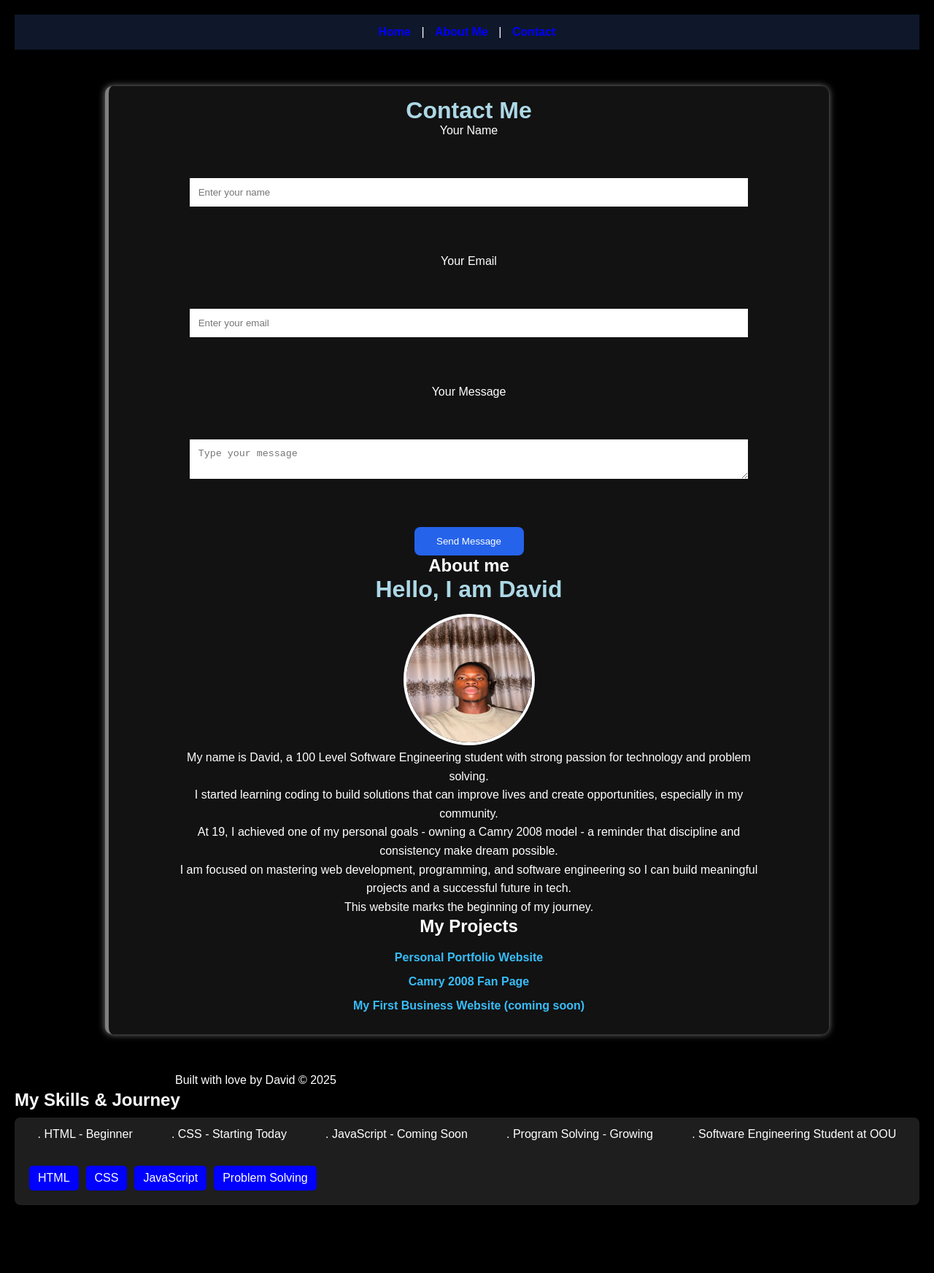
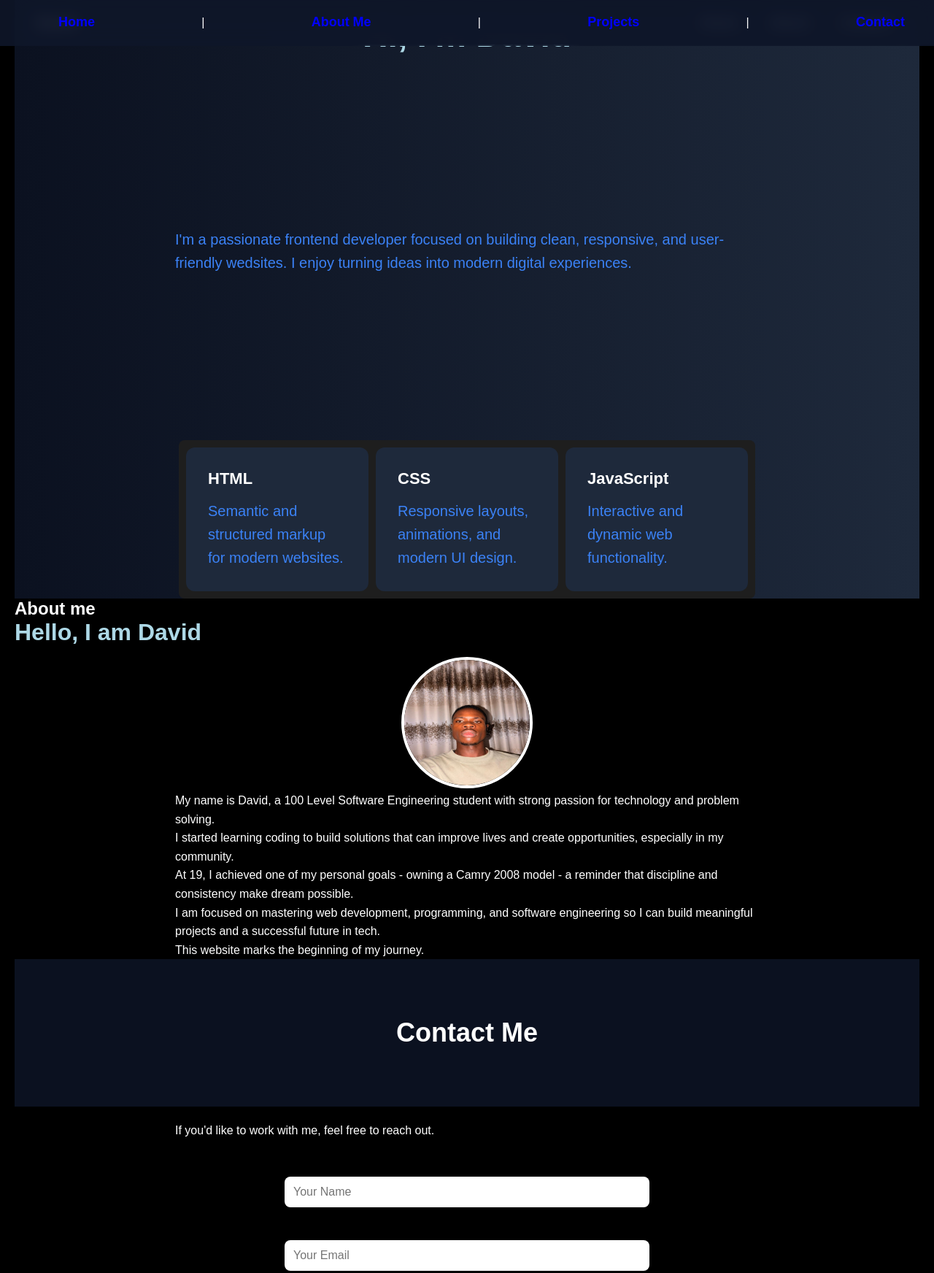
Before and after one commit to davidcashbalogun/david-portfolio, a plain HTML site: page index.html in a window 1280 px wide. Shown: the top 1744 px of the page at 73% size. Before the commit the page ends 1671 px from the top, so only its background shows below. Drawn offline with Linux system fonts and the light colour scheme.

Commit message:
Add files via upload

```diff
--- a/index.html
+++ b/index.html
@@ -40,27 +40,47 @@
 </head>
 <body>
 
+    <section id="home">
+        <h1>Hi, I'm David</h1>
+        <p>
+            I'm a passionate frontend developer focused on building clean,
+            responsive, and user-friendly wedsites. I enjoy turning ideas
+            into modern digital experiences.
+        </p>
+
+        <nav>
+            <div class="logo">David</div>
+            <ul>
+                <li><a href="#home">Home</a></li>
+                <li><a href="#about">About</a></li>
+                <li><a href="#contact">Contact</a></li>
+            </ul>
+        </nav>
+
+        <div class="skills">
+            <div class="card">
+                <h3>HTML</h3>
+                <p>Semantic and structured markup for modern websites.</p>
+            </div>
+
+            <div class="card">
+                <h3>CSS</h3>
+                <p>Responsive layouts, animations, and modern UI design.</p>
+            </div>
+
+            <div class="card">
+                <h3>JavaScript</h3>
+                <p>Interactive and dynamic web functionality.</p>
+            </div>
+        </div>
+    </section>
+
 <nav>
     <a href="index.html">Home</a> |
     <a href="about.html">About Me</a> |
-    <a href="contact.html">Contact</a>
+    <a href="projects">Projects</a> |
+    <a href="contact">Contact</a>
 </nav>
-    <div class="box">
-
-    <h1>Contact Me</h1>
-
-    <form>
-        <label>Your Name</label><br>
-        <input type="text" placeholder="Enter your name"><br><br>
-
-        <label>Your Email</label><br>
-        <input type="email" placeholder="Enter your email"><br><br>
-
-        <label>Your Message</label><br>
-        <textarea placeholder="Type your message"></textarea><br><br>
-
-        <button>Send Message</button>
-    </form>
 
         <h2>About me</h2>
         <h1>Hello, I am David</h1>
@@ -73,13 +93,26 @@
         <p>I am focused on mastering web development, programming, and software engineering so I can build meaningful projects and a successful future in tech.</p>
         <p>This website marks the beginning of my journey.</p>
 
-        <h2>My Projects</h2>
+        <section id="contact">
+            <h2>Contact Me</h2>
+            <p>If you'd like to work with me, feel free to reach out.</p>
 
-        <ul class="projects">
-            <li><a href="">Personal Portfolio Website</a></li>
-            <li><a href="">Camry 2008 Fan Page</a></li>
-            <li><a href="">My First Business Website (coming soon)</a></li>
-        </ul>
+            <form>
+                <input type="text" placeholder="Your Name" required>
+                <input type="email" placeholder="Your Email" required>
+                <textarea placeholder="Your Message" rows="5" required></textarea>
+                <button type="submit" class="btn">Send Message</button>
+            </form>
+        </section>
+
+        <section id="projects">
+            <h2>My Projects</h2>
+            <div class="project-card">
+                <h3>Personal Portfolio Website</h3>
+                <p>A responsive portfolio website built using HTML and CSS.</p>
+                <a href="#" class="btn">View Project</a>
+            </div>
+        </section>
 </div>
 
 <html>
--- a/style.css
+++ b/style.css
@@ -5,9 +5,11 @@
 }
 
 body{
-    background-color: linear-gradient(to right, #0f172a, #1e293b);
-    font-family: Arial, sans-serif;
-    color: white;
+    overflow-x: hidden;
+}
+
+html {
+    scroll-behavior: smooth;
 }
 
 nav {
@@ -37,15 +39,20 @@ nav a:hover {
 }
 
 .btn {
-    background: blue;
+    margin-top: 30px;
+    padding: 12px 30px;
+    background-color: #3b82f6;
     color: white;
-    padding: 8px 20px;
     text-decoration: none;
-    border-radius: 5px;
+    border-radius: 8px;
+    font-weight: bold;
+    transition: all 0.3s ease;
 }
 
 .btn:hover {
-    background: darkblue;
+    background-color: white;
+    color: #0b1120;
+    transform: scale(1.05);
 }
 
 .profile-pic {
@@ -58,22 +65,28 @@ nav a:hover {
 }
 
 nav {
-    background: #0f172a;
-    padding: 15px;
-    text-align: center;
+    display: flex;
+    justify-content: center;
+    align-items: center;
+    gap: 40px;
+    padding: 20px 0;
+    background-color: #0f172a;
+    position: sticky;
+    top: 0;
+    z-index: 1000;
 }
 
 nav a {
-    color: white;
-    font-size: 16px;
     text-decoration: none;
-    margin: 0 15px;
-    font-weight: bold;
-    transition: 0.3s;
+    color: #3b82f6;
+    font-weight: 600;
+    font-size: 18px;
+    transition: all 0.3 ease;
 }
 
 nav a:hover {
-    color: #38bdf8;
+    color: white;
+    transform: scale(1.1);
 }
 
 img {
@@ -94,9 +107,17 @@ form {
 
 input, textarea {
     width: 100%;
-    padding: 12px;
-    margin-top: 8px;
+    padding: 15px;
+    margin-top: 10px;
+    margin-bottom: 20px;
+    border-radius: 8px;
     border: none;
+    outline: none;
+    font-size: 16px;
+}
+
+input:focus, textarea:focus {
+    box-shadow: 0 0 10px #3b82f6;
 }
 
 button {
@@ -164,3 +185,197 @@ button {
 .projects a:hover {
     color: white;
 }
+
+@media (max-width: 768px) {
+
+    nav {
+        flex-direction: column;
+        gap: 15px;
+    }
+
+    section {
+        padding: 50px 15px;
+    }
+    h1 {
+        font-size: 28px;
+    }
+
+    input, textarea {
+        font-size: 14px;
+    }
+}
+
+#home {
+    min-height: 100vh;
+    display: flex;
+    flex-direction: column;
+    justify-content: center;
+    align-items: center;
+    background: linear-gradient(to right, #0b1120, #1e293b);
+}
+
+#home h1 {
+    font-size: 48px;
+    margin-bottom: 20px;
+}
+
+#home p {
+    font-size: 20px;
+    color: #3b82f6;
+}
+
+@keyframes fadeUp {
+    0% {
+        opacity: 0;
+        transform: translateY(30px);
+    }
+    100% {
+        opacity: 1;
+        transform: translateY(0);
+    }
+}
+
+#home h1 {
+    animation: fadeUp 1s ease forwards;
+}
+#home p {
+    animation: fadeUp 1s ease forwards;
+    animation-delay: 0.3s;
+}
+#home .btn {
+    animation: fadeUp 1s ease forwards;
+    animation-delay: 0.6s;
+}
+
+#about {
+    padding: 80px 20px;
+    background-color: #0f172a;
+    text-align: center;
+    color: white;
+}
+
+#about h2 {
+    font-size: 36px;
+    margin-bottom: 20px;
+}
+
+#about p {
+    max-width: 600px;
+    margin: 0 auto;
+    font-size: 18px;
+    line-height: 1.6;
+    color: #cbd5e1;
+}
+
+.skills {
+    display: flex;
+    justify-content: center;
+    gap: 30px;
+    margin-top: 50px;
+    flex-wrap: wrap;
+}
+
+.card {
+    background-color: #1e293b;
+    padding: 30px;
+    border-radius: 12px;
+    width: 250px;
+    transition: transform 0.3s ease;
+}
+
+.card h3 {
+    margin-bottom: 15px;
+    font-size: 22px;
+}
+
+.card p {
+    font-size: 15px;
+    color: #94a3b8;
+}
+
+.card:hover {
+    transform: translateY(-10px);
+}
+
+nav {
+    position: fixed;
+    top: 0;
+    width: 100%;
+    padding: 20px 50px;
+    display: flex;
+    justify-content: space-between;
+    align-items: center;
+    background-color: rgba(15, 23, 42, 0.9);
+    backdrop-filter: blur(10px);
+    z-index: 1000;
+}
+
+nav .logo {
+    font-size: 20px;
+    font-weight: bold;
+    color: white;
+}
+
+nav ul {
+    list-style: none;
+    display: flex;
+    gap: 25px;
+}
+
+nav ul li a {
+    text-decoration: none;
+    color: #cbd5e1;
+    transition: color 0.3s ease;
+}
+
+nav ul li a:hover {
+    color: #3b82f6;
+}
+
+#contact h2 {
+    padding: 80px 20px;
+    background-color: #0b1120;
+    text-align: center;
+}
+
+#contact h2 {
+    font-size: 36px;
+    margin-bottom: 20px;
+}
+
+form {
+    max-width: 500px;
+    margin: 40px auto 0;
+    display: flex;
+    flex-direction: column;
+    gap: 15px;
+}
+
+form input,
+form textarea {
+    padding: 12px;
+    border-radius: 8px;
+    border: none;
+    outline: none;
+}
+
+form button {
+    margin-top: 10px;
+}
+
+#projects {
+    padding: 80px 20px;
+    text-align: center;
+}
+
+.project-card h3 {
+    background: #111827;
+    padding: 20px;
+    border-radius: 12px;
+    max-width: 400px;
+    margin: 30px auto;
+}
+
+.project-card h3 {
+    margin-bottom: 10px;
+}
```
